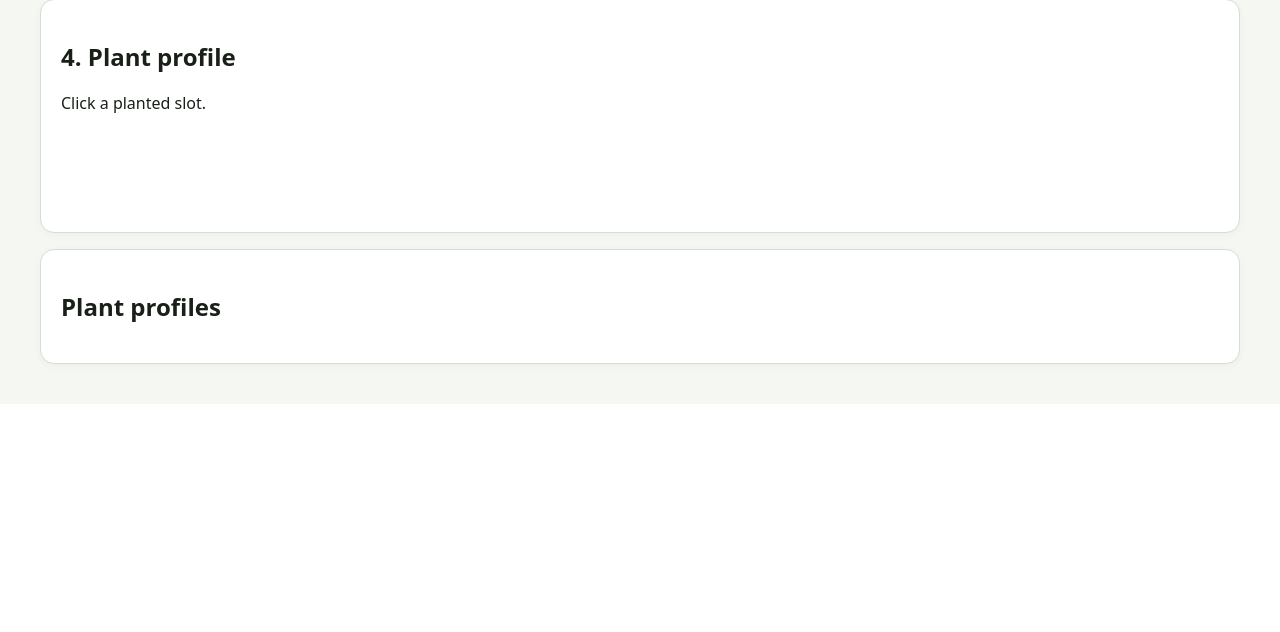
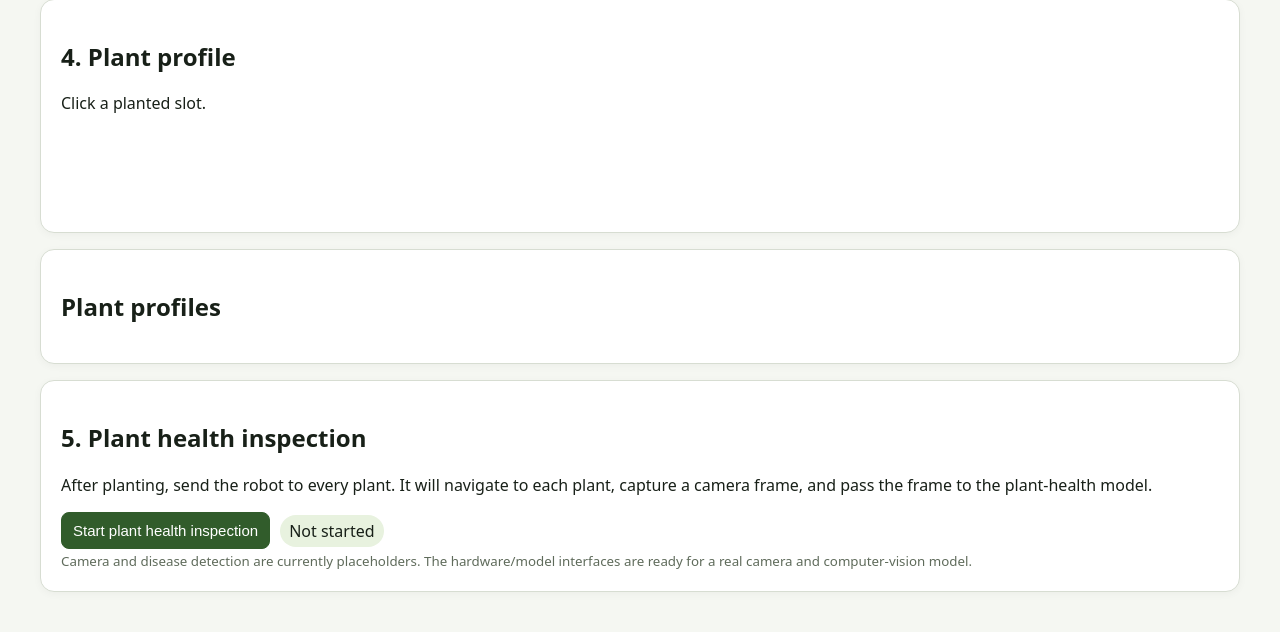
Before and after one commit to kingQueue/spacefruit, a Python web app: template spacefruit/templates/index.html in a window 1280 px wide. Shown: the part 2118-2750 px from the top of the page. Before the commit the page ends 2522 px from the top, so only its background shows below. Run offline with Jinja, Linux system fonts and the light colour scheme; the template is opened without the code that fills it, so the values that code supplies are empty.

Commit message:
Add plant health inspection controls and alerts to UI

```diff
--- a/spacefruit/templates/index.html
+++ b/spacefruit/templates/index.html
@@ -25,6 +25,8 @@ button.danger { background:#fff0f0; }
 .profile-row { cursor:pointer; }
 .profile-row:hover { background:#f3f7ef; }
 #profile { min-height:120px; }
+.alert { background:#fff4d6; border:1px solid #e0b64a; border-radius:10px; padding:12px; margin:10px 0; }
+.inspection-progress { margin:10px 0; padding:10px; background:#f3f7ef; border-radius:10px; }
 small { color:#5f6b5b; }
 table { border-collapse:collapse; width:100%; }
 th,td { padding:8px; border-bottom:1px solid #e5e8e2; text-align:left; }
@@ -72,6 +74,18 @@ th,td { padding:8px; border-bottom:1px solid #e5e8e2; text-align:left; }
 <div id="profiles"></div>
 </div>
 
+<div class="card">
+<h2>5. Plant health inspection</h2>
+<p>After planting, send the robot to every plant. It will navigate to each plant, capture a camera frame, and pass the frame to the plant-health model.</p>
+<div class="row">
+<button id="inspectButton" class="primary" onclick="startInspection()">Start plant health inspection</button>
+<span id="inspectionStatus" class="badge">Not started</span>
+</div>
+<div id="inspectionProgress"></div>
+<div id="healthAlerts"></div>
+<small>Camera and disease detection are currently placeholders. The hardware/model interfaces are ready for a real camera and computer-vision model.</small>
+</div>
+
 <script>
 let latestState = null;
 
@@ -107,6 +121,7 @@ async function refresh() {
     renderSeedInputs();
     renderGrid();
       renderProfiles();
+      renderInspection();
     } finally {
       refreshInFlight = false;
     }
@@ -218,6 +233,59 @@ function renderProfiles() {
       }).join('') + '</table>';
 }
 
+
+async function startInspection() {
+    clearError();
+    const result = await api('/api/start-inspection', 'POST', {});
+    if (!result.ok) { showError(result.error); return; }
+    await refresh();
+}
+
+function renderInspection() {
+    const button = document.getElementById('inspectButton');
+    const status = document.getElementById('inspectionStatus');
+    const progress = document.getElementById('inspectionProgress');
+    const alerts = document.getElementById('healthAlerts');
+    if (!button || !status || !progress || !alerts) return;
+
+    const results = latestState.inspection_results || [];
+    const total = (latestState.plant_profiles || []).length;
+    const index = Number(latestState.current_inspection_index || 0);
+    const running = Boolean(latestState.inspection_running);
+
+    button.disabled = running || total === 0;
+    button.textContent = running ? 'Inspection running...' : 'Start plant health inspection';
+    status.textContent = latestState.state === 'inspection_complete'
+        ? 'Complete'
+        : running ? 'Inspecting' : total ? 'Ready' : 'No plants';
+
+    if (running) {
+        progress.innerHTML = '<div class="inspection-progress">' +
+            'Inspecting plant ' + Math.min(index + 1, total) + ' of ' + total +
+            ' — the robot is navigating to each plant and capturing images.</div>';
+    } else if (results.length) {
+        progress.innerHTML = '<div class="inspection-progress">' +
+            'Inspected ' + results.length + ' of ' + total + ' plants.</div>';
+    } else {
+        progress.innerHTML = '<div class="inspection-progress">No inspection has been run yet.</div>';
+    }
+
+    if (!latestState.health_alerts || !latestState.health_alerts.length) {
+        alerts.innerHTML = '';
+        return;
+    }
+
+    alerts.innerHTML = '<h3>⚠️ Plant health alerts</h3>' +
+        latestState.health_alerts.map(function(alert) {
+            return '<div class="alert">' +
+                '<strong>' + esc(alert.plant_type) + '</strong> — ' + esc(alert.condition) +
+                '<br><small>Profile: ' + esc(alert.profile_id) +
+                ' · Confidence: ' + Math.round(Number(alert.confidence) * 100) + '%</small>' +
+                '<br>' + esc(alert.message) +
+                '</div>';
+        }).join('');
+}
+
 function showError(message) { document.getElementById('error').textContent = message; }
 function clearError() { document.getElementById('error').textContent = ''; }
 
```
